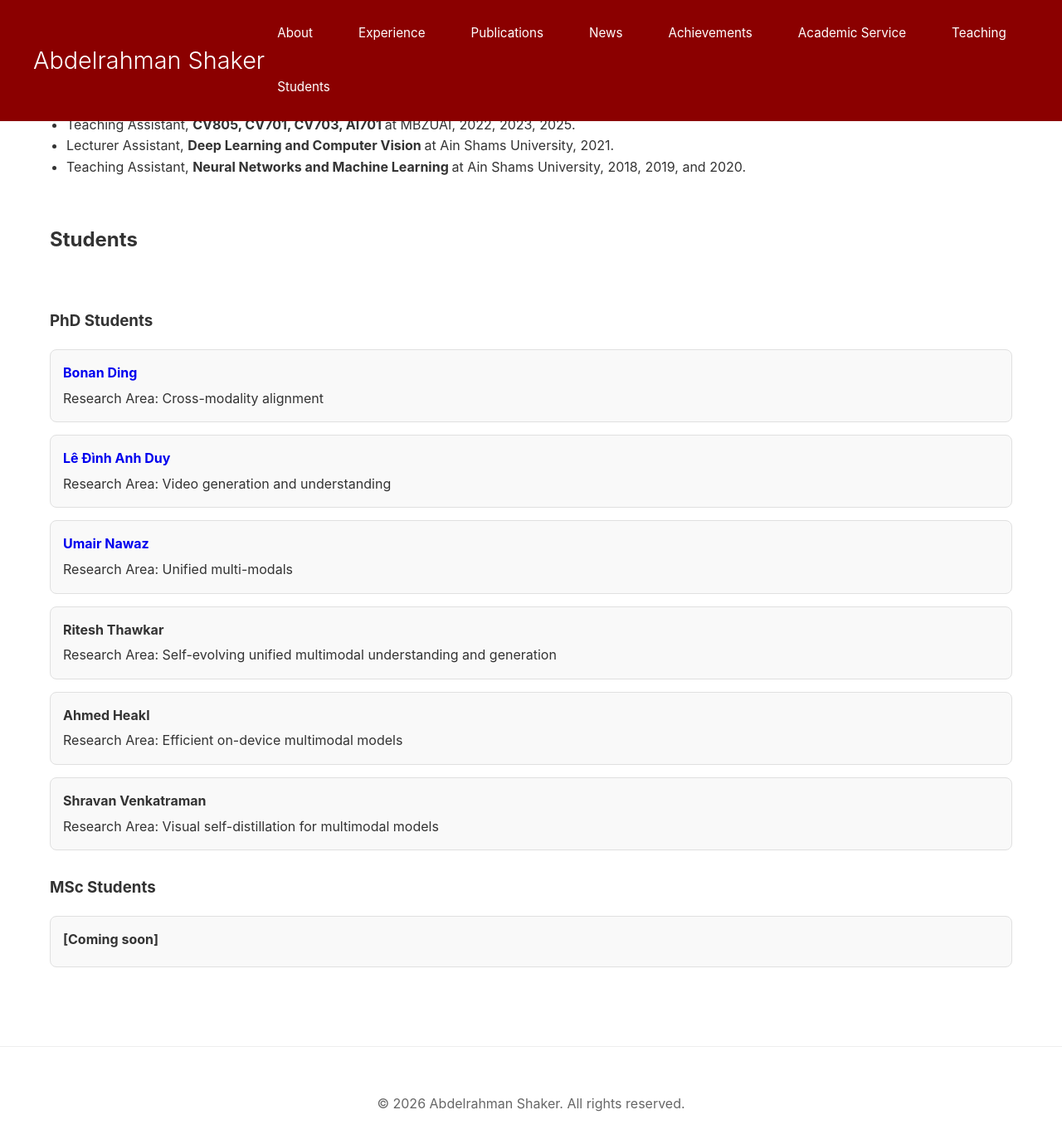
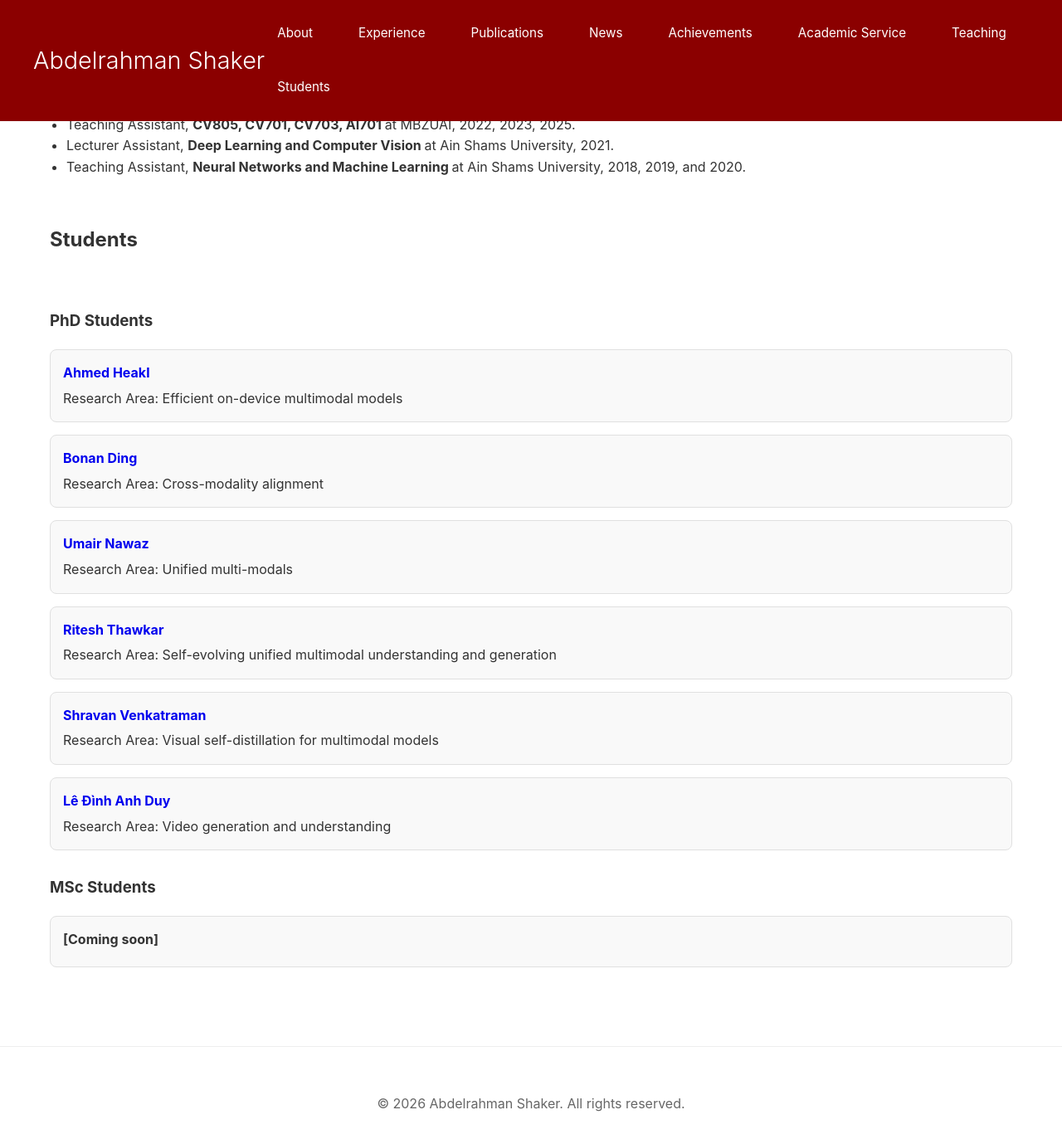
Before and after one commit to Amshaker/Amshaker.github.io, a Jekyll site: the page built from index.html, in a window 1280 px wide and 1400 px high, scrolled down 9561 px. Shown: the top 1379 px of the window at 83% size. Built offline with Jekyll 4.4.1, drawn with Linux system fonts in a browser that asks for light colours.

Commit message:
Update PhD students: links and ordering
- Link Ritesh Thawkar, Ahmed Heakl and Shravan Venkatraman
- Link Ritesh Thawkar in paper author lists
- Reorder PhD students (Ahmed Heakl first, Le Dinh Anh Duy last)

Co-Authored-By: Claude Opus 5.5 <noreply@anthropic.com>

```diff
--- a/index.html
+++ b/index.html
@@ -176,7 +176,7 @@ layout: default
         <strong><a href="https://amshaker.github.io/">Abdelrahman Shaker</a></strong>,
         <a href="https://scholar.google.com/citations?user=heakl">Ahmed Heakl</a>,
         <a href="">Jaseel Muhammad</a>,
-        <a href="">Ritesh Thawkar</a>,
+        <a href="https://scholar.google.com/citations?user=9-2AnjQAAAAJ&hl=en">Ritesh Thawkar</a>,
         <a href="">Omkar Thawakar</a>,
         <a href="">Senmao Li</a>,
         <a href="https://scholar.google.ae/citations?user=bZ3YBRcAAAAJ&hl=fr/">Hisham Cholakkal</a>,
@@ -235,7 +235,7 @@ layout: default
                 <font color="black"><strong>Ask, Solve, Generate: Self-Evolving Unified Multimodal Understanding and Generation via Self-Consistency Rewards [WACV 2027]</strong></font>
             </a>
             <br>
-            <a href="">Ritesh Thawkar</a>,
+            <a href="https://scholar.google.com/citations?user=9-2AnjQAAAAJ&hl=en">Ritesh Thawkar</a>,
             <a href="">Shravan Venkatraman</a>,
             <a href="">Omkar Thawakar</a>,
             <strong><a href="https://amshaker.github.io/">Abdelrahman Shaker</a></strong>,
@@ -314,7 +314,7 @@ layout: default
             <br>
             <a href="">Shravan Venkatraman</a>,
             <a href="">Omkar Thawakar</a>,
-            <a href="">Ritesh Thawkar</a>,
+            <a href="https://scholar.google.com/citations?user=9-2AnjQAAAAJ&hl=en">Ritesh Thawkar</a>,
             <strong><a href="https://amshaker.github.io/">Abdelrahman Shaker</a></strong>,
             <a href="https://scholar.google.fi/citations?user=_KlvMVoAAAAJ&hl=en">Rao Muhammad Anwer</a>
             <br>
@@ -795,28 +795,28 @@ augmentation techniques. </p>
             <td style="padding:20px;width:100%;vertical-align:middle">
                 <h3> <strong> PhD Students </strong> </h3>
                 <div class="student-card">
+                    <div class="student-name"><a href="https://ahmedheakl.github.io/">Ahmed Heakl</a></div>
+                    <div>Research Area: Efficient on-device multimodal models</div>
+                </div>
+                <div class="student-card">
                     <div class="student-name"><a href="https://scholar.google.com/citations?user=Xm2DJWcAAAAJ&hl=zh-CN">Bonan Ding</a></div>
                     <div>Research Area: Cross-modality alignment</div>
-                </div>
-                <div class="student-card">
-                    <div class="student-name"><a href="https://scholar.google.com/citations?user=D2CivSMAAAAJ&hl=en">Lê Đình Anh Duy</a></div>
-                    <div>Research Area: Video generation and understanding</div>
                 </div>
                 <div class="student-card">
                     <div class="student-name"><a href="https://scholar.google.com/citations?user=w7N4wSYAAAAJ&hl=en">Umair Nawaz</a></div>
                     <div>Research Area: Unified multi-modals</div>
                 </div>
                 <div class="student-card">
-                    <div class="student-name">Ritesh Thawkar</div>
+                    <div class="student-name"><a href="https://scholar.google.com/citations?user=9-2AnjQAAAAJ&hl=en">Ritesh Thawkar</a></div>
                     <div>Research Area: Self-evolving unified multimodal understanding and generation</div>
                 </div>
                 <div class="student-card">
-                    <div class="student-name">Ahmed Heakl</div>
-                    <div>Research Area: Efficient on-device multimodal models</div>
+                    <div class="student-name"><a href="https://shravfolio.vercel.app/">Shravan Venkatraman</a></div>
+                    <div>Research Area: Visual self-distillation for multimodal models</div>
                 </div>
                 <div class="student-card">
-                    <div class="student-name">Shravan Venkatraman</div>
-                    <div>Research Area: Visual self-distillation for multimodal models</div>
+                    <div class="student-name"><a href="https://scholar.google.com/citations?user=D2CivSMAAAAJ&hl=en">Lê Đình Anh Duy</a></div>
+                    <div>Research Area: Video generation and understanding</div>
                 </div>
 
                 <h3 style="margin-top:30px;"> <strong> MSc Students </strong> </h3>
```
